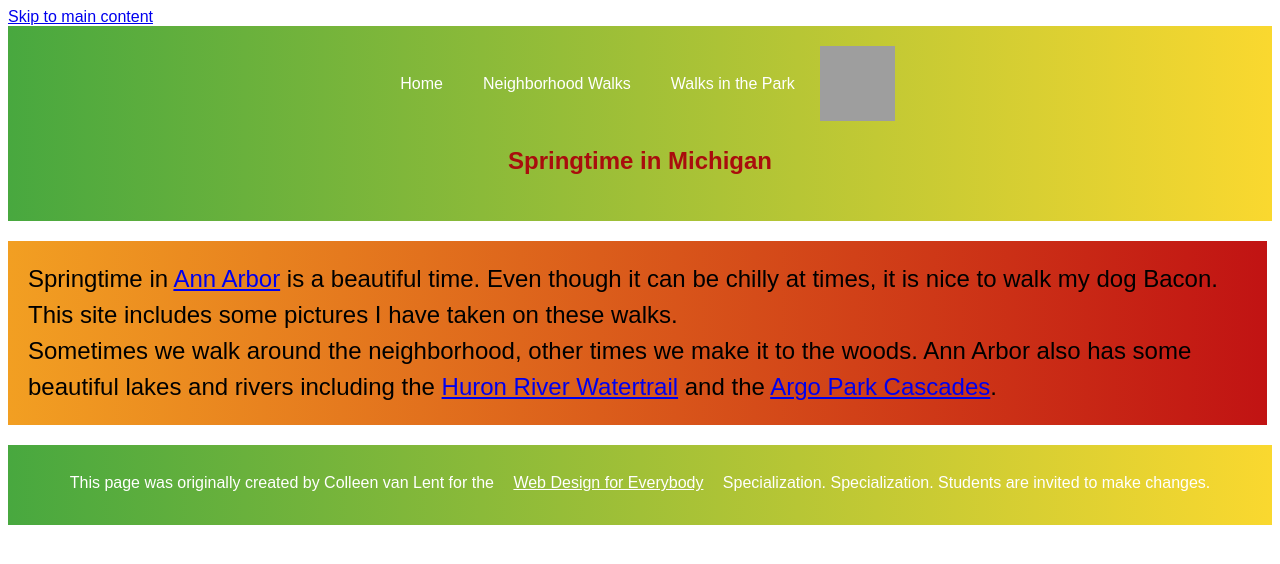
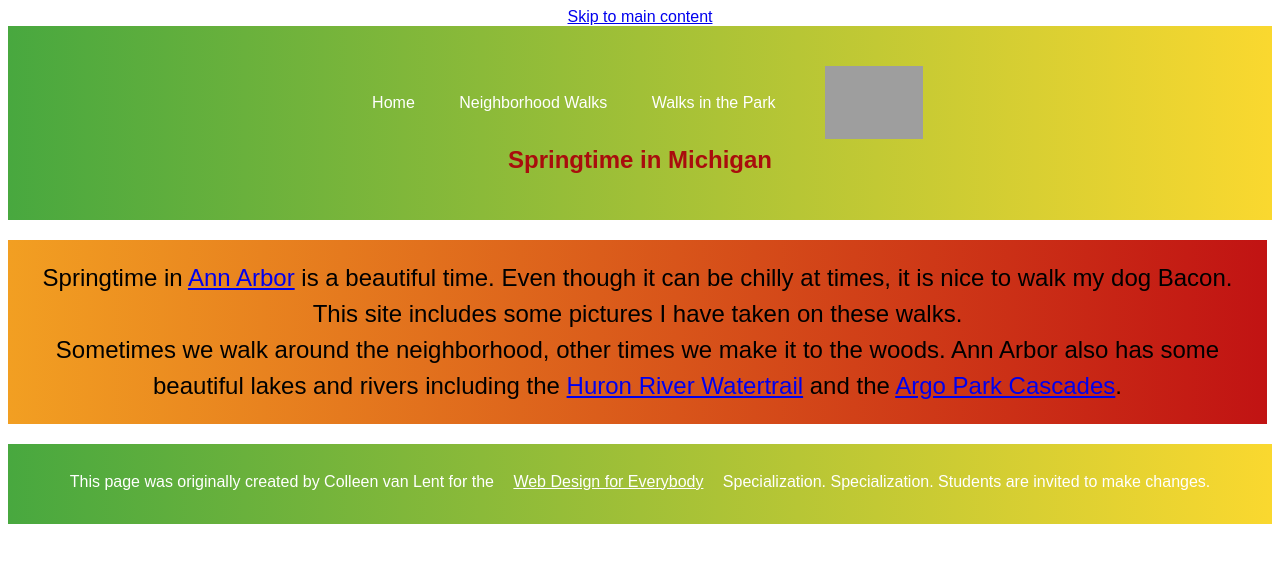
Before and after one commit to ABoyes96/HW2, a plain HTML site: page index.html in a window 1280 px wide. Drawn offline with Linux system fonts and the light colour scheme; grey boxes are pictures that could not be loaded.

Commit message:
Update styles.css

```diff
--- a/css/styles.css
+++ b/css/styles.css
@@ -1,23 +1,22 @@
 nav {
-    display: flex; /* Align items in a row */
-    justify-content: center;
+    display: inline-block;
+    text-align: center;
     font-family: Arial, sans-serif; /* Font family for navigation */
     font-size: 16px; /* Font size for navigation */
+    position: relative;
+    top: 20px;
+    width: 80%;
 }
 
-nav ul {
-    list-style-type: none;
-    margin: 0;
-    padding: 0;
-    display: flex;
-    align-items: center;
-    justify-content: space-between; /* Space between items */
+body {
+    text-align: center;
 }
 
 nav img {
     display: inline-block;
-    width: 75px;
-    height: 75px;
+    width: 10%;
+    vertical-align: middle;
+    margin-left: 20px;
 }
 
 nav a {
@@ -34,12 +33,18 @@ nav a:hover {
     border-radius: 5px; /* Rounded corners on hover */
 }
 
- li {
+nav li {
     display: inline-block;
-    justify-content: center;
     margin-right: 10px;
 }
 
+nav ul {
+    list-style-type: none;
+    margin: 0;
+    padding: 0;
+    display: inline-block; /* Aligns the list items horizontally */
+    vertical-align: middle;
+}
 
 body {
     font-family: Arial, sans-serif;
@@ -107,9 +112,10 @@ header {
 
 .walks {
     display: grid;
-    grid-template-columns: 45% 45%; /* Two equal columns */
+    grid-template-columns: 42% 42%; /* Two equal columns */
     gap: 20px; /* Space between grid items */
-    justify-content: center; /* Center the grid items */
+    justify-content: center;
+    align-items: center; /* Center items vertically */
 }
 
 .walks img {
```
